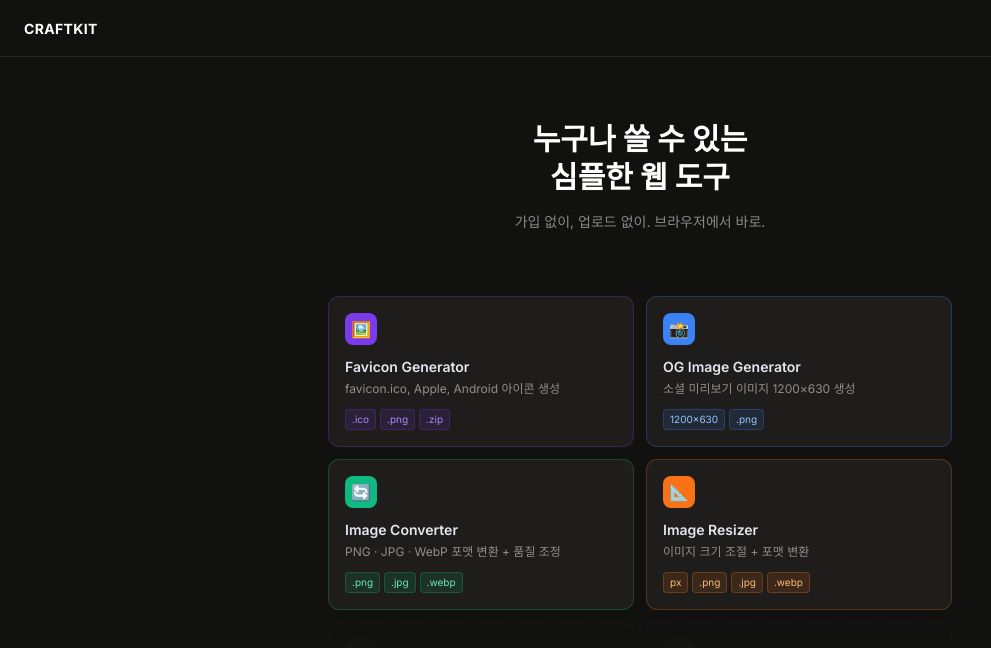
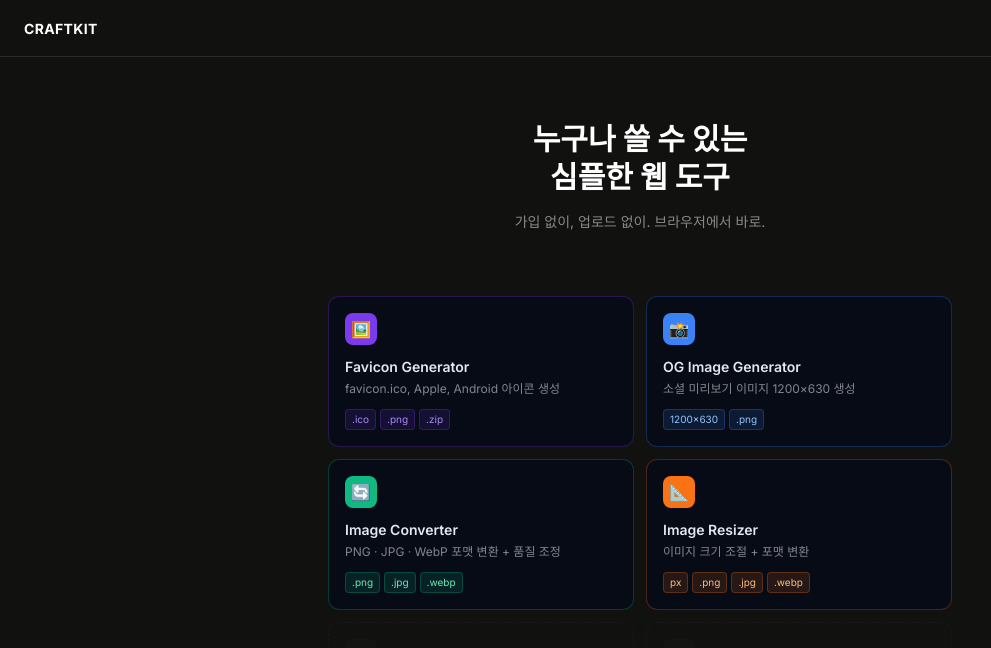
Before and after one commit to wjdxodbs/craftkit, a Next.js app: page / in a window 1280 px wide. Shown: the top 648 px of the page, without its empty margins (0-991 px from the left). Built offline with nearby package versions, Linux system fonts and the light colour scheme.

Commit message:
style: ToolCard 배경색 CSS 변수로 교체

```diff
--- a/src/widgets/tool-card/ui/ToolCard.tsx
+++ b/src/widgets/tool-card/ui/ToolCard.tsx
@@ -21,9 +21,8 @@ export function ToolCard({ tool }: Props) {
     <motion.div whileHover={{ scale: 1.02 }} whileTap={{ scale: 0.98 }}>
       <Link href={tool.href}>
         <div
-          className="cursor-pointer rounded-xl p-4 transition-colors"
+          className="cursor-pointer rounded-xl p-4 transition-colors bg-card"
           style={{
-            background: '#1e1d1b',
             border: `1px solid ${tool.borderColor}`,
           }}
         >
```
